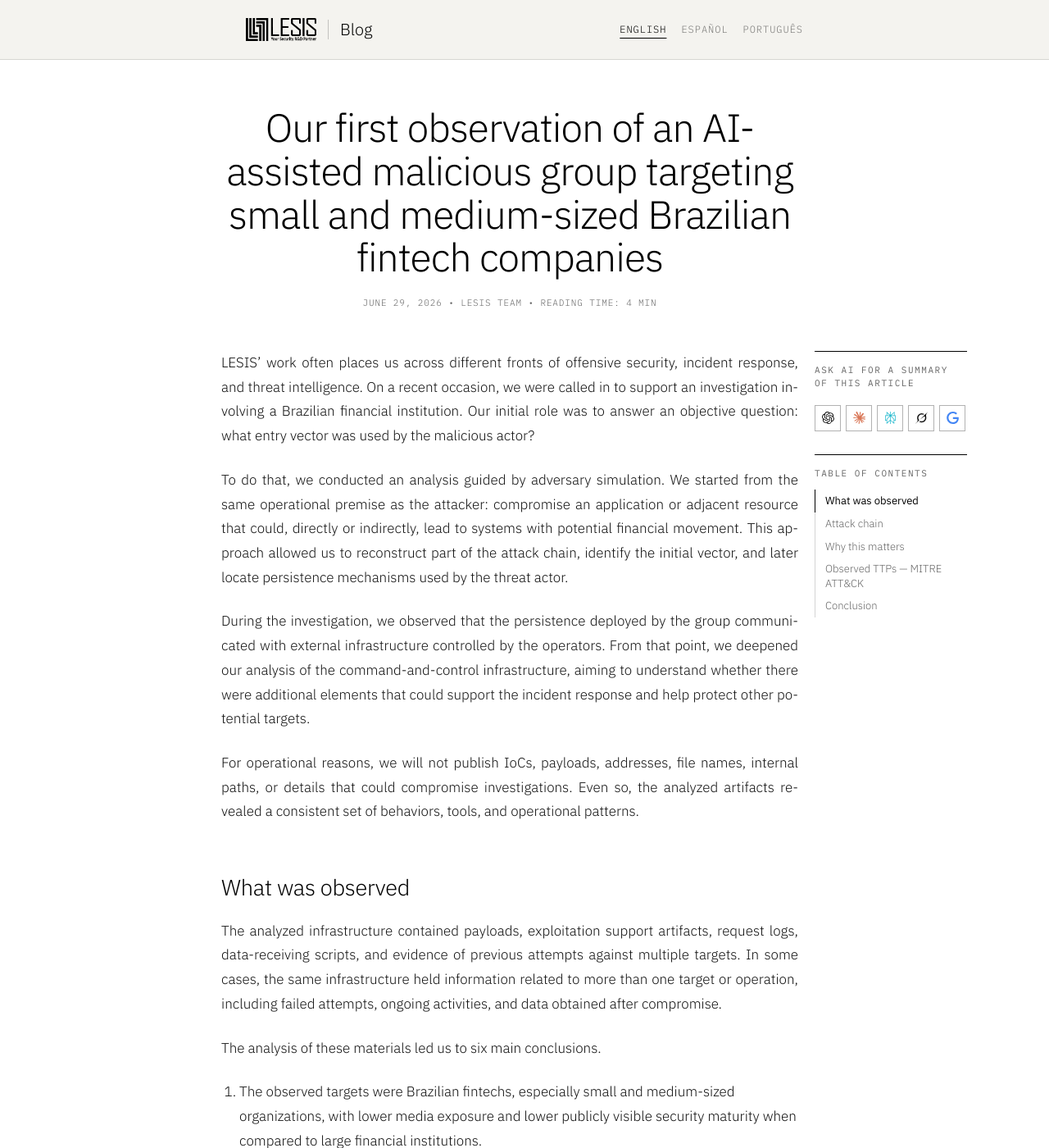
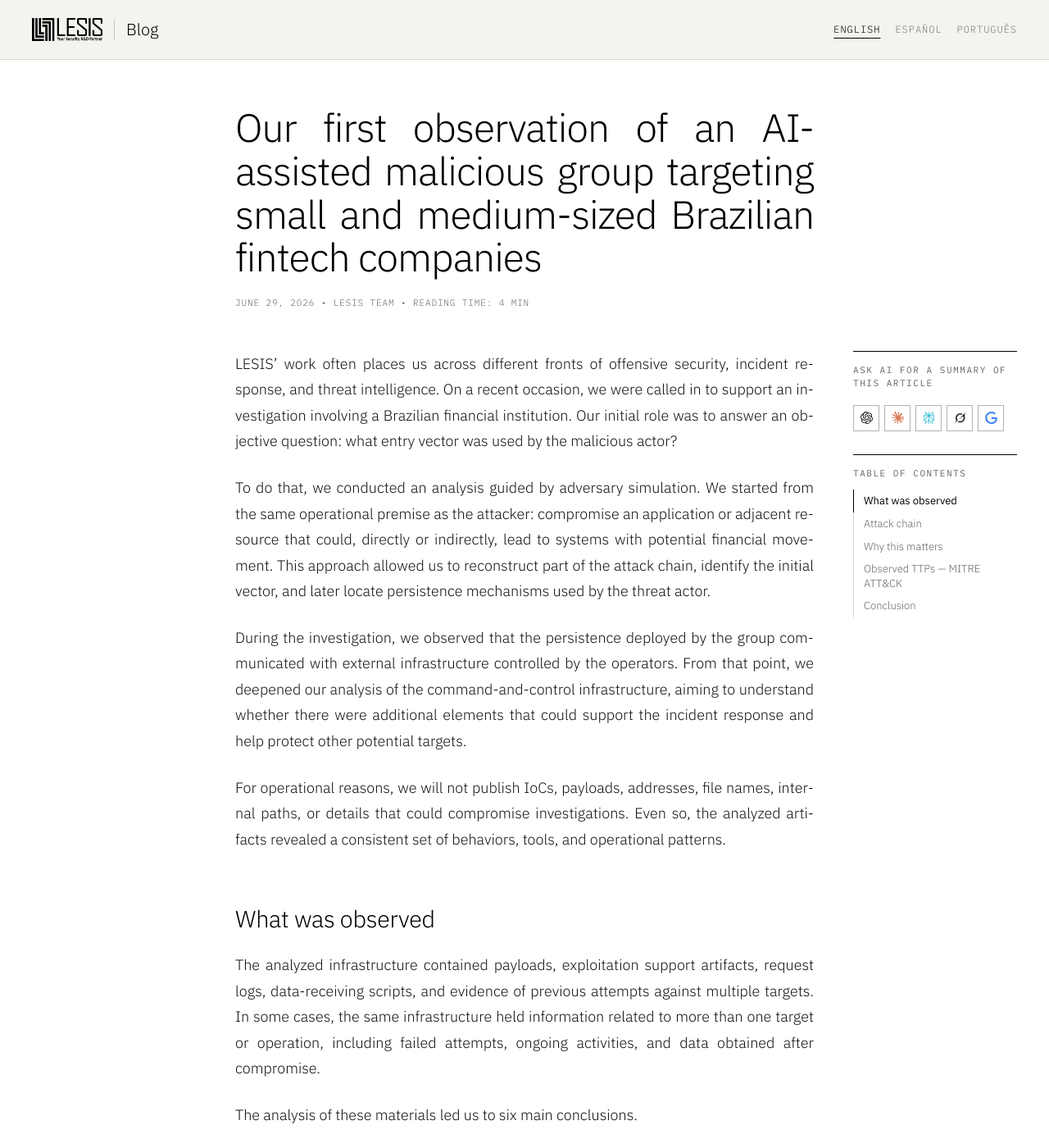
Before and after one commit to lesis-lat/blog, a Jekyll site: the page built from _posts/english/2026-06-29-our-first-observation-of-an-ai-assisted-malicious-group-en.md, in a window 1280 px wide and 1400 px high. Shown: the whole window at 82% size. Built offline with Jekyll 4.4.1, drawn with Linux system fonts in a browser that asks for light colours.

Commit message:
style: widen the layout and keep posts centered
Header, content and footer share one 1440px container with a 39px gutter
(24px on phones). Posts keep an 840px measure centered on the page, with
the sidebar in a mirrored side column on wide screens, a justified title
and long URLs wrapping instead of scrolling the page sideways.

Co-Authored-By: Claude Opus 5.5 <noreply@anthropic.com>

```diff
--- a/_data/translations.yml
+++ b/_data/translations.yml
@@ -2,7 +2,7 @@ en:
   read_more: "Read more"
   posts_heading: "Publications"
   search_label: "Search"
-  search_placeholder: "Type to filter by title, summary or topic..."
+  search_placeholder: "Title, summary or topic..."
   search_no_results: "No publications matched your search."
   pagination_previous: "Previous"
   pagination_next: "Next"
@@ -66,7 +66,7 @@ pt:
   read_more: "Leia mais"
   posts_heading: "Publicações"
   search_label: "Buscar"
-  search_placeholder: "Digite para filtrar por título, resumo ou tema..."
+  search_placeholder: "Título, resumo ou tema..."
   search_no_results: "Nenhuma publicação encontrada para a busca."
   pagination_previous: "Anterior"
   pagination_next: "Próxima"
@@ -130,7 +130,7 @@ es:
   read_more: "Leer más"
   posts_heading: "Publicaciones"
   search_label: "Buscar"
-  search_placeholder: "Escribe para filtrar por título, resumen o tema..."
+  search_placeholder: "Título, resumen o tema..."
   search_no_results: "No se encontraron publicaciones para la búsqueda."
   pagination_previous: "Anterior"
   pagination_next: "Siguiente"
--- a/_sass/blog/_home.scss
+++ b/_sass/blog/_home.scss
@@ -1,3 +1,8 @@
+.home {
+  max-width: 960px;
+  margin: 0 auto;
+}
+
 .page-heading,
 .post-list-heading {
   margin: 0 0 32px;
--- a/_sass/blog/_layout.scss
+++ b/_sass/blog/_layout.scss
@@ -1,12 +1,14 @@
 :root {
   --header-h: 73px;
   --logo-w: 86px;
+  --page-max: 1440px;
+  --gutter: 39px;
 }
 
 .wrapper {
-  max-width: calc(800px - 60px);
+  max-width: var(--page-max);
   margin: 0 auto;
-  padding: 0 30px;
+  padding: 0 var(--gutter);
 }
 
 .page-content {
@@ -124,9 +126,9 @@
 }
 
 .site-footer-inner {
-  max-width: 1240px;
+  max-width: var(--page-max);
   margin: 0 auto;
-  padding: 0 39px;
+  padding: 0 var(--gutter);
 }
 
 .site-footer-cols {
@@ -244,16 +246,12 @@
 }
 
 @media screen and (max-width: 800px) {
-  .wrapper {
-    padding: 0 16px;
+  :root {
+    --gutter: 24px;
   }
 }
 
 @media screen and (max-width: 760px) {
-  .site-footer-inner {
-    padding: 0 16px;
-  }
-
   .site-footer-cols {
     grid-template-columns: repeat(2, minmax(0, 1fr));
     gap: 26px 19.5px;
@@ -302,7 +300,7 @@
     right: 0;
     left: 0;
     z-index: 10;
-    padding: 8px 16px 16px;
+    padding: 8px var(--gutter) 16px;
     background: var(--night);
     border-bottom: 1px solid rgba(255, 255, 255, 0.15);
     visibility: hidden;
--- a/_sass/blog/_post.scss
+++ b/_sass/blog/_post.scss
@@ -1,4 +1,8 @@
-// Header: centered title, meta and the "ask AI" row
+.post {
+  max-width: 840px;
+  margin: 0 auto;
+}
+
 .post-header {
   margin-bottom: 48px;
 }
@@ -11,9 +15,8 @@
   letter-spacing: -0.02em;
 }
 
-.post-header .post-title,
-.post-header .post-meta {
-  text-align: center;
+.post-header .post-title {
+  text-align: justify;
 }
 
 .post-meta {
@@ -37,6 +40,7 @@
   color: #111;
   font-size: 17px;
   line-height: 1.75;
+  overflow-wrap: break-word;
 }
 
 .post-content p {
@@ -269,12 +273,7 @@
 }
 
 .post-ai-summary-header {
-  justify-content: center;
   margin-top: 32px;
-}
-
-.post-ai-summary-header .post-action-label {
-  text-align: center;
 }
 
 .post-action-link,
@@ -639,40 +638,51 @@
   line-height: 1.55;
 }
 
-// Wide screens: sidebar next to the article
 @media screen and (min-width: 1260px) {
   .page-content.page-content-post {
-    --post-content-offset: 170px;
-    --post-toc-width: 186px;
-    --post-toc-gap: 20px;
+    --post-measure: 840px;
+    --post-toc-width: 200px;
+    --post-toc-gap: 48px;
   }
 
-  .page-content.page-content-post .wrapper {
-    max-width: calc(1200px - (30px * 2));
+  .page-content.page-content-post .post {
+    max-width: none;
   }
 
   .page-content.page-content-post .post-header,
   .page-content.page-content-post .post > .post-newsletter,
   .page-content.page-content-post .post > .about-author {
-    width: calc(100% - var(--post-content-offset) - var(--post-toc-width) - var(--post-toc-gap));
-    margin-left: var(--post-content-offset);
+    width: min(var(--post-measure), 100% - 2 * (var(--post-toc-width) + var(--post-toc-gap)));
+    margin-right: auto;
+    margin-left: auto;
   }
 
   .post-reading-layout {
     display: grid;
-    grid-template-columns: minmax(0, 1fr) var(--post-toc-width);
+    grid-template-columns:
+      minmax(var(--post-toc-width), 1fr)
+      minmax(0, var(--post-measure))
+      minmax(var(--post-toc-width), 1fr);
     gap: var(--post-toc-gap);
-    padding-left: var(--post-content-offset);
     align-items: start;
   }
 
+  .post-content,
+  .post-side-notes {
+    grid-column: 2;
+  }
+
+  .post-content {
+    font-size: 18px;
+  }
+
   .post-sidebar {
+    grid-column: 3;
     display: flex;
     flex-direction: column;
     gap: 28px;
     position: sticky;
     top: calc(var(--header-h) + 24px);
-    width: var(--post-toc-width);
     max-height: calc(100vh - var(--header-h) - 48px);
   }
 
```
